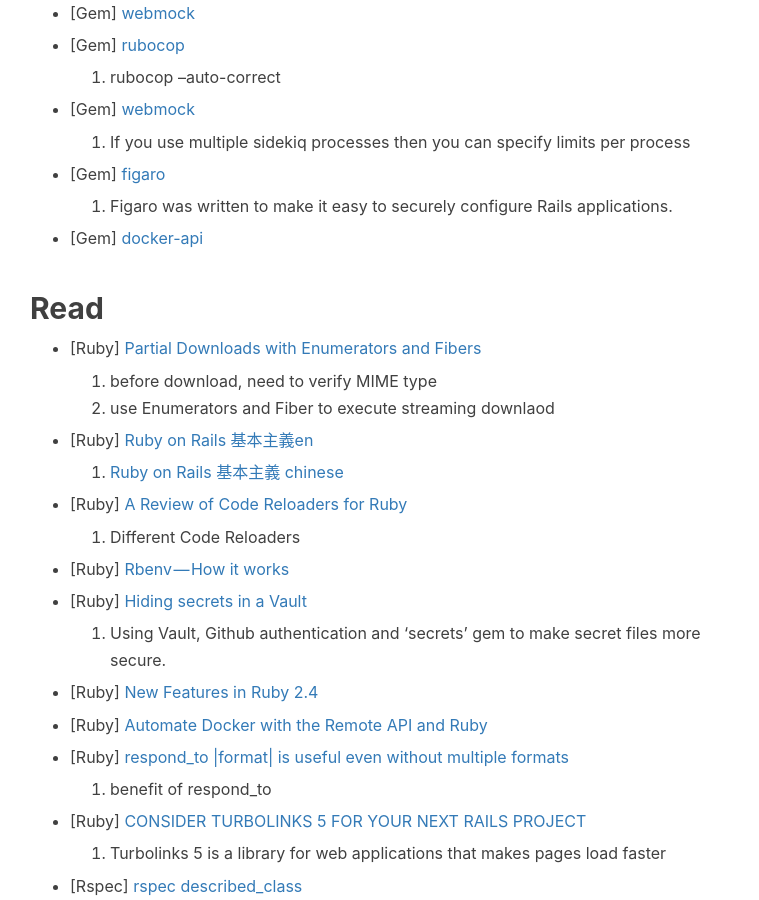
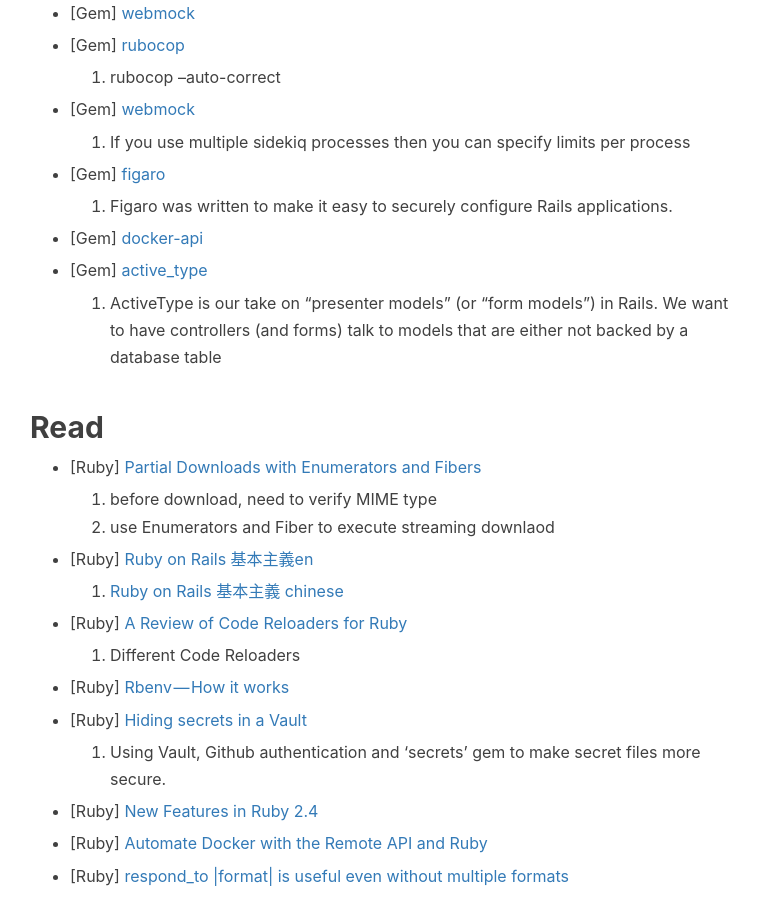
Before and after one commit to mylake/mylake.github.com, a Jekyll site: the page built from _posts/2016-07-31-2016.markdown, in a window 1280 px wide and 900 px high, scrolled down 773 px. Shown: the whole window, without its empty margins (235-994 px from the left). Built offline with Jekyll 4.4.1, drawn with Linux system fonts in a browser that asks for light colours; nearby versions of some CDN libraries; comment, search, counter and statistics services are not loaded.

Commit message:
active_type

```diff
--- a/_posts/2016-07-31-2016.markdown
+++ b/_posts/2016-07-31-2016.markdown
@@ -27,6 +27,10 @@
   1. Figaro was written to make it easy to securely configure Rails applications.
 
 * <p>[Gem] <a href="https://github.com/swipely/docker-api">docker-api</a></p>
+
+* <p>[Gem] <a href="https://github.com/makandra/active_type">active_type</a></p>
+  1. ActiveType is our take on "presenter models" (or "form models") in Rails. We want to have controllers (and forms) talk to models that are either not backed by a database table
+
 
 ## Read
 
```
Also changed, not shown: 2 other files.
